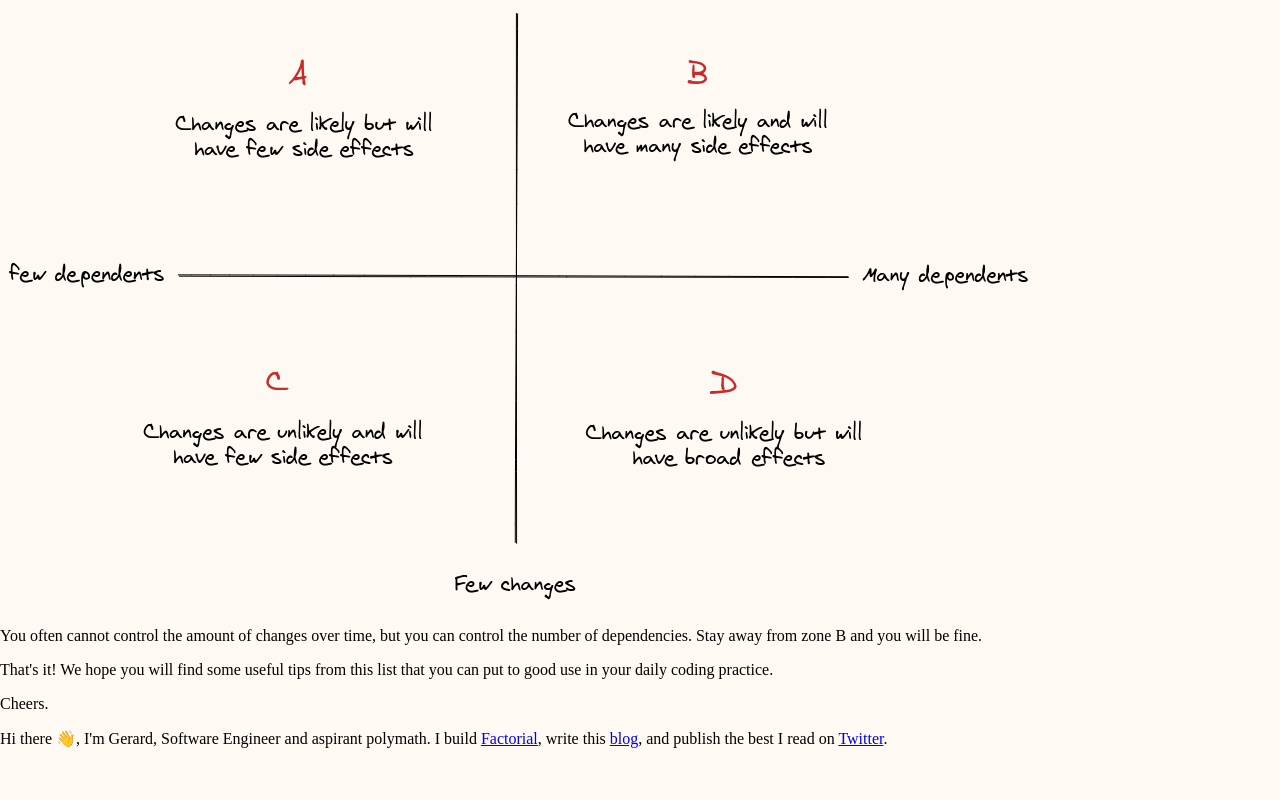
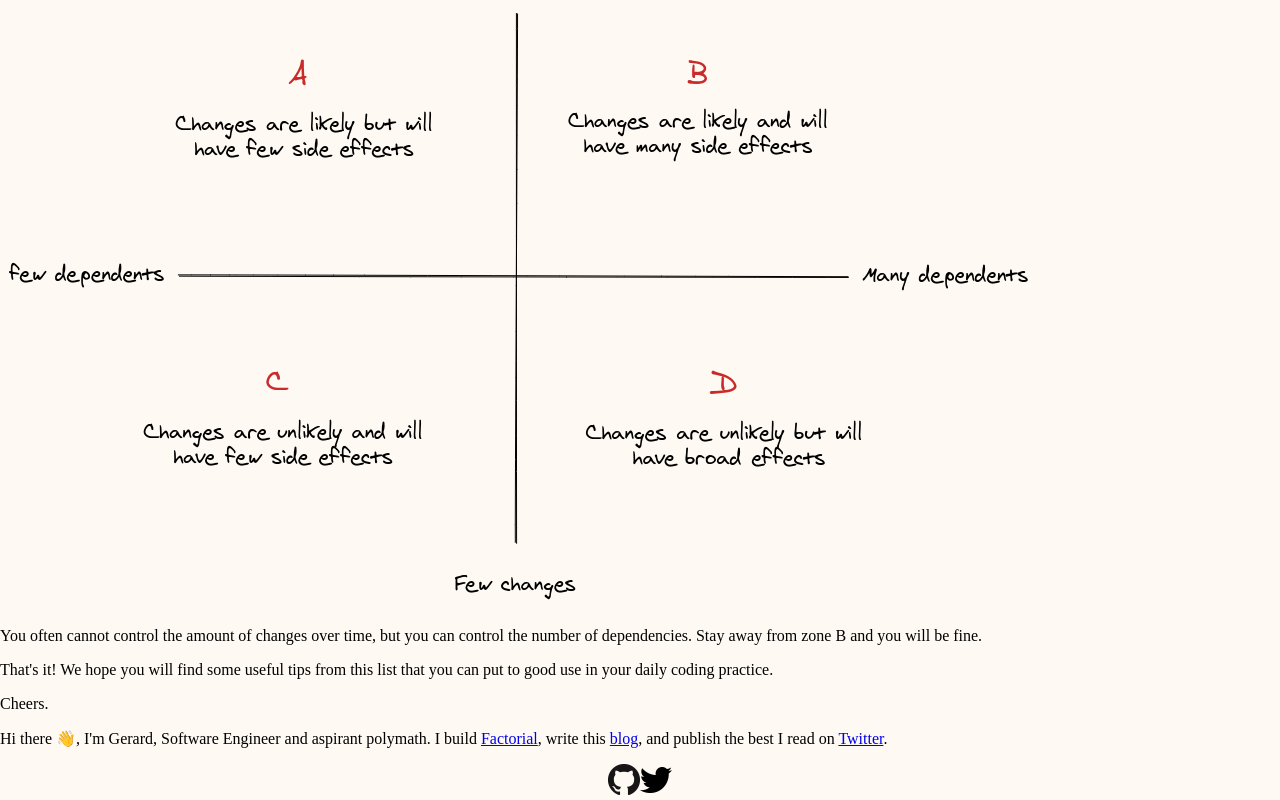
Before and after one commit to geclos/homepage, a Gatsby site: page /a_set_of_aphorisms_at_factorial/ in a window 1280 px wide. Shown: the part 1856-2656 px from the top of the page. Before the commit the page ends 2620 px from the top, so only its background shows below. Built offline with nearby package versions, Linux system fonts and the light colour scheme; Gatsby itself is replaced by a stand-in of ours; some packages are replaced by stand-ins of ours.

Commit message:
feature: footer with github and twitter

```diff
--- a/src/components/Layout/index.jsx
+++ b/src/components/Layout/index.jsx
@@ -1,8 +1,11 @@
 import PropTypes from 'prop-types'
 import React from "react"
+import githubLogo from '../../../content/assets/github_32px.png'
+import twitterLogo from '../../../content/assets/twitter_32px.png'
 import { Helmet } from 'react-helmet'
 
 import './index.scss'
+import styles from './index.module.scss'
 
 const Layout = ({ children }) => {
   return (
@@ -12,6 +15,18 @@ const Layout = ({ children }) => {
         <link href="https://fonts.googleapis.com/css2?family=Roboto:wght@500;700;900&display=swap" rel="stylesheet" />
       </Helmet>
       {children}
+      <footer className={styles.footer}>
+        <div className={styles.link}>
+          <a rel='noopener noreferrer' target='_blank' href='https://github.com/geclos'>
+            <img src={githubLogo} />
+          </a>
+        </div>
+        <div className={styles.link}>
+          <a rel='noopener noreferrer' target='_blank' href='https://twitter.com/geclos'>
+            <img src={twitterLogo} />
+          </a>
+        </div>
+      </footer>
     </main>
   )
 }
--- /dev/null
+++ b/src/components/Layout/index.module.scss
@@ -0,0 +1,26 @@
+$media-sm: 768px;
+
+.footer {
+  display: flex;
+  align-items: center;
+  justify-content: center;
+  margin: get('dimensions.s32') 0;
+
+  @media (min-width: $media-sm) {
+    margin: get('dimensions.s64') 0;
+  }
+
+  .link {
+    margin: 0 get('dimensions.s8');
+
+    img {
+      width: 24px;
+      height: 24px;
+
+      @media (min-width: $media-sm) {
+        width: 32px;
+        height: 32px;
+      }
+    }
+  }
+}
--- a/src/components/Layout/index.scss
+++ b/src/components/Layout/index.scss
@@ -27,12 +27,12 @@ html, body {
 
 main {
   max-width: get('dimensions.s768');
-  margin: get('dimensions.s32') auto;
+  margin: get('dimensions.s32') auto 0;
   padding: 0 get('dimensions.s32');
 
   @media (min-width: $media-sm) {
     padding: 0;
-    margin: get('dimensions.s64') auto;
+    margin: get('dimensions.s64') auto 0;
   }
 }
 
```
Also changed, not shown: content/assets/gatsby-icon.png (deleted), content/assets/github_32px.png (added), content/assets/profile-pic.jpg (deleted), content/assets/twitter_32px.png (added), content/blog/hello_world.md (renamed from content/blog/hello-world/index.md).
